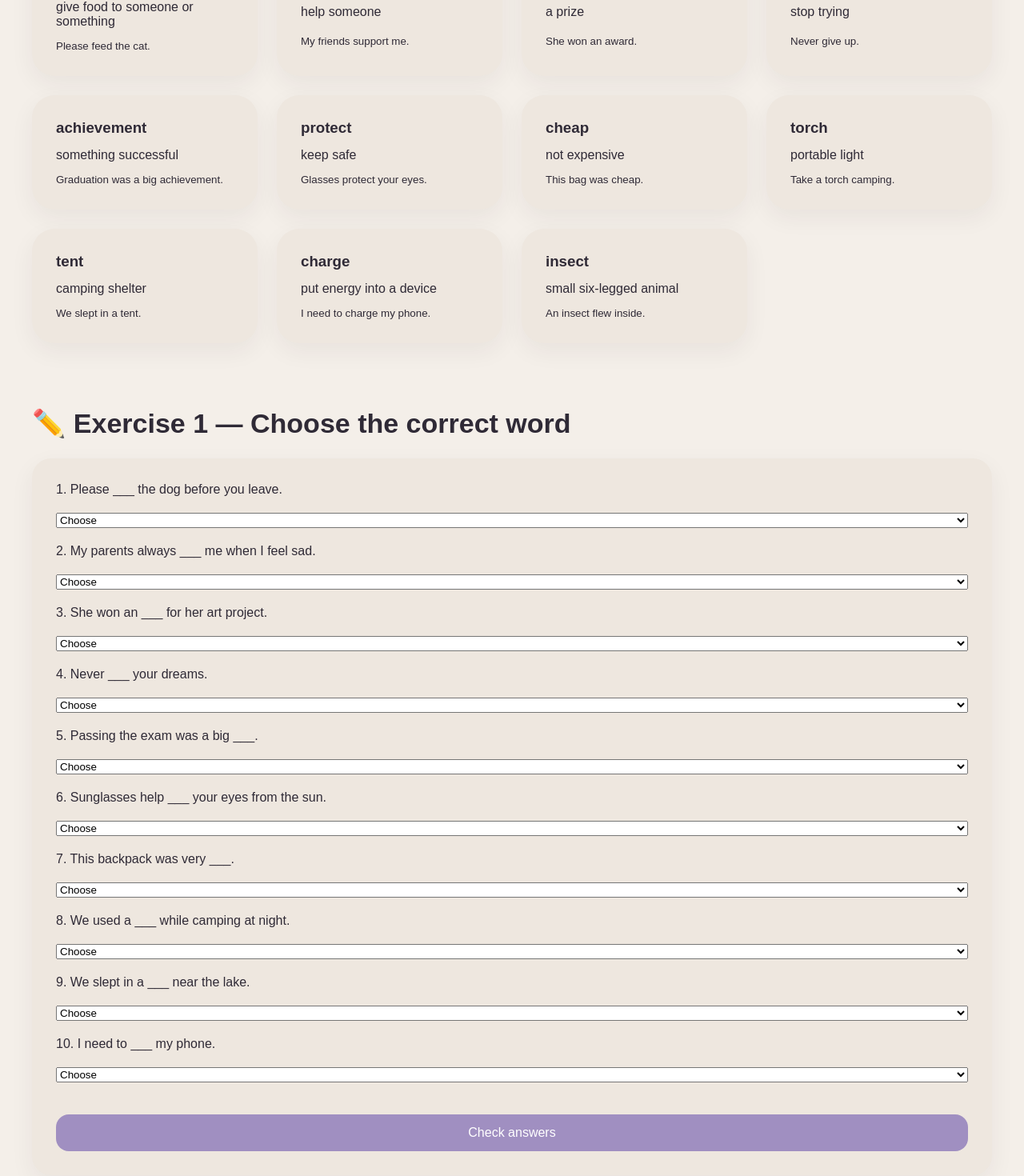
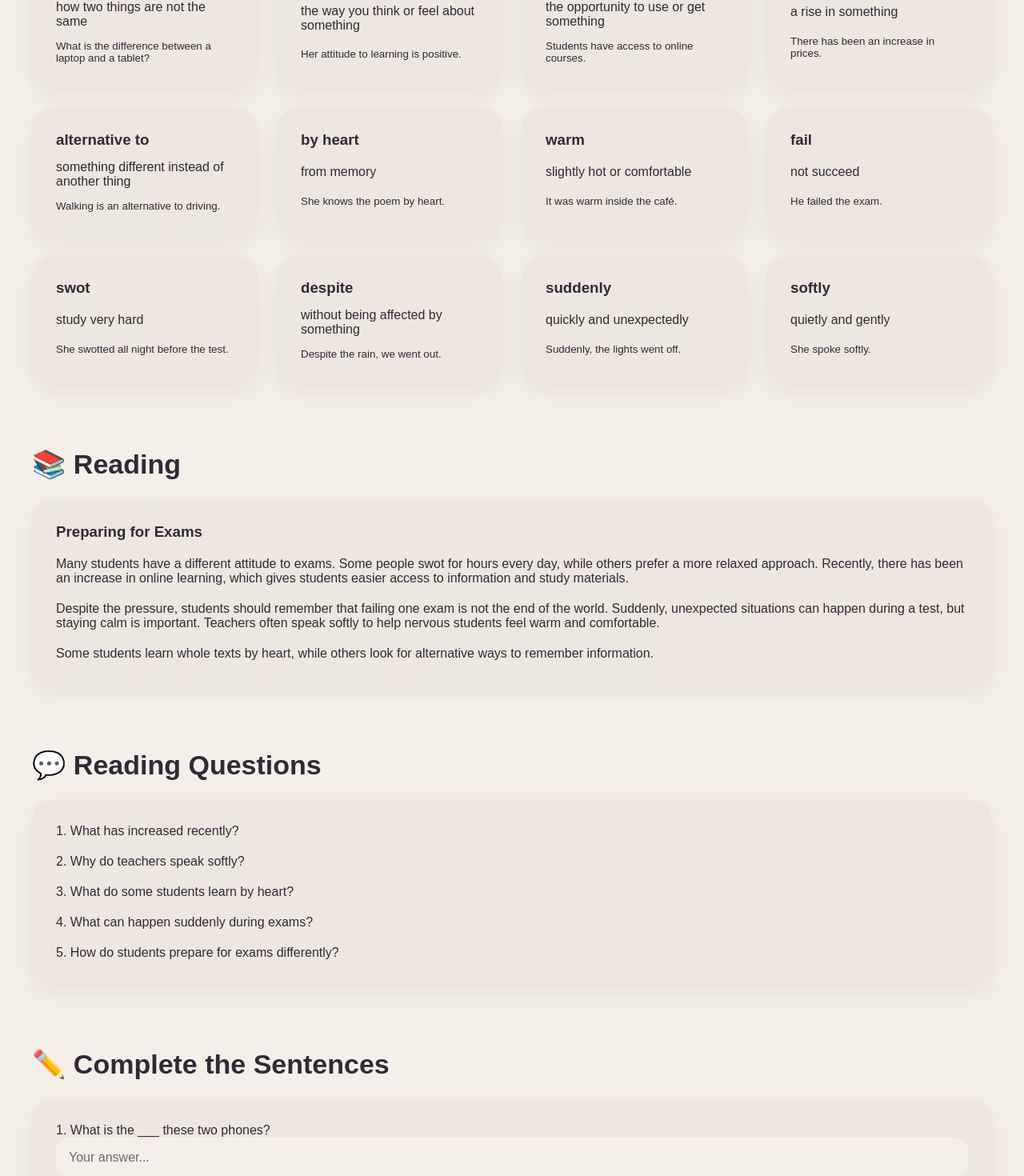
Before and after one commit to olha-zhemerdey/english-lessons-app, a React (Vite) app: page /lesson3 in a window 1280 px wide. Shown: the part 449-1919 px from the top of the page at 80% size. Built offline with nearby package versions, Linux system fonts and the light colour scheme.

Commit message:
lesson 3

```diff
--- a/src/pages/Lesson3.jsx
+++ b/src/pages/Lesson3.jsx
@@ -1,121 +1,209 @@
 import "../index.css";
 import { useState } from "react";
 
-const words = [
+const vocabulary = [
   {
-    word: "feed",
-    meaning: "give food to someone or something",
-    example: "Please feed the cat.",
+    word: "difference between",
+    meaning: "how two things are not the same",
+    example: "What is the difference between a laptop and a tablet?",
   },
 
   {
-    word: "support",
-    meaning: "help someone",
-    example: "My friends support me.",
+    word: "attitude to",
+    meaning: "the way you think or feel about something",
+    example: "Her attitude to learning is positive.",
   },
 
   {
-    word: "award",
-    meaning: "a prize",
-    example: "She won an award.",
+    word: "access to",
+    meaning: "the opportunity to use or get something",
+    example: "Students have access to online courses.",
   },
 
   {
-    word: "give up",
-    meaning: "stop trying",
-    example: "Never give up.",
+    word: "increase in",
+    meaning: "a rise in something",
+    example: "There has been an increase in prices.",
   },
 
   {
-    word: "achievement",
-    meaning: "something successful",
-    example: "Graduation was a big achievement.",
+    word: "alternative to",
+    meaning: "something different instead of another thing",
+    example: "Walking is an alternative to driving.",
   },
 
   {
-    word: "protect",
-    meaning: "keep safe",
-    example: "Glasses protect your eyes.",
+    word: "by heart",
+    meaning: "from memory",
+    example: "She knows the poem by heart.",
   },
 
   {
-    word: "cheap",
-    meaning: "not expensive",
-    example: "This bag was cheap.",
+    word: "warm",
+    meaning: "slightly hot or comfortable",
+    example: "It was warm inside the café.",
   },
 
   {
-    word: "torch",
-    meaning: "portable light",
-    example: "Take a torch camping.",
+    word: "fail",
+    meaning: "not succeed",
+    example: "He failed the exam.",
   },
 
   {
-    word: "tent",
-    meaning: "camping shelter",
-    example: "We slept in a tent.",
+    word: "swot",
+    meaning: "study very hard",
+    example: "She swotted all night before the test.",
   },
 
   {
-    word: "charge",
-    meaning: "put energy into a device",
-    example: "I need to charge my phone.",
+    word: "despite",
+    meaning: "without being affected by something",
+    example: "Despite the rain, we went out.",
   },
 
   {
-    word: "insect",
-    meaning: "small six-legged animal",
-    example: "An insect flew inside.",
+    word: "suddenly",
+    meaning: "quickly and unexpectedly",
+    example: "Suddenly, the lights went off.",
+  },
+
+  {
+    word: "softly",
+    meaning: "quietly and gently",
+    example: "She spoke softly.",
   },
 ];
 
-const correctAnswers = {
-  q1: "feed",
-  q2: "support",
-  q3: "award",
-  q4: "give up",
-  q5: "achievement",
-  q6: "protect",
-  q7: "cheap",
-  q8: "torch",
-  q9: "tent",
-  q10: "charge",
+const vocabularyQuiz = [
+  {
+    id: 1,
+    question: "What is the ___ these two phones?",
+    answer: "difference between",
+  },
+
+  {
+    id: 2,
+    question: "His ___ school is very positive.",
+    answer: "attitude to",
+  },
+
+  {
+    id: 3,
+    question: "Students now have better ___ education.",
+    answer: "access to",
+  },
+
+  {
+    id: 4,
+    question: "There has been an ___ food prices.",
+    answer: "increase in",
+  },
+
+  {
+    id: 5,
+    question: "Cycling is a healthy ___ driving.",
+    answer: "alternative to",
+  },
+
+  {
+    id: 6,
+    question: "I learned the speech ___.",
+    answer: "by heart",
+  },
+
+  {
+    id: 7,
+    question: "Although it was cold outside, the room felt ___.",
+    answer: "warm",
+  },
+
+  {
+    id: 8,
+    question: "If you don’t study, you might ___.",
+    answer: "fail",
+  },
+
+  {
+    id: 9,
+    question: "She had to ___ before the final exam.",
+    answer: "swot",
+  },
+
+  {
+    id: 10,
+    question: "___ being tired, he finished the project.",
+    answer: "despite",
+  },
+
+  {
+    id: 11,
+    question: "The dog barked ___ in the middle of the night.",
+    answer: "suddenly",
+  },
+
+  {
+    id: 12,
+    question: "She closed the door ___ so nobody woke up.",
+    answer: "softly",
+  },
+];
+
+const passiveAnswers = {
+  g1: "has been finished",
+  g2: "has been built",
+  g3: "have been invited",
+  g4: "has been cleaned",
+  g5: "have been sent",
 };
 
-const grammarAnswers = {
-  g1: "has been finished",
-  g2: "have been given",
-  g3: "has been solved",
-  g4: "has been organized",
-  g5: "have been supported",
+const lendBorrowAnswers = {
+  l1: "lend",
+  l2: "borrow",
+  l3: "lend",
+  l4: "borrow",
+  l5: "lend",
 };
 
-function VocabularyLesson() {
+function B1Lesson() {
   const [answers, setAnswers] = useState({});
+
   const [score, setScore] = useState(null);
 
   const [grammar, setGrammar] = useState({});
+
   const [grammarScore, setGrammarScore] = useState(null);
 
-  const handleChange = (q, value) => {
+  const [lendBorrow, setLendBorrow] = useState({});
+
+  const [lendBorrowScore, setLendBorrowScore] = useState(null);
+
+  const handleChange = (id, value) => {
     setAnswers((prev) => ({
       ...prev,
-      [q]: value,
+      [id]: value,
     }));
   };
 
-  const handleGrammar = (q, value) => {
+  const handleGrammar = (id, value) => {
     setGrammar((prev) => ({
       ...prev,
-      [q]: value,
+      [id]: value,
+    }));
+  };
+
+  const handleLendBorrow = (id, value) => {
+    setLendBorrow((prev) => ({
+      ...prev,
+      [id]: value,
     }));
   };
 
   const checkAnswers = () => {
     let points = 0;
 
-    Object.keys(correctAnswers).forEach((key) => {
-      if (answers[key] === correctAnswers[key]) {
+    vocabularyQuiz.forEach((item) => {
+      if (answers[item.id]?.toLowerCase().trim() === item.answer) {
         points++;
       }
     });
@@ -126,8 +214,8 @@ function VocabularyLesson() {
   const checkGrammar = () => {
     let points = 0;
 
-    Object.keys(grammarAnswers).forEach((key) => {
-      if (grammar[key]?.toLowerCase().trim() === grammarAnswers[key]) {
+    Object.keys(passiveAnswers).forEach((key) => {
+      if (grammar[key]?.toLowerCase().trim() === passiveAnswers[key]) {
         points++;
       }
     });
@@ -135,28 +223,40 @@ function VocabularyLesson() {
     setGrammarScore(points);
   };
 
+  const checkLendBorrow = () => {
+    let points = 0;
+
+    Object.keys(lendBorrowAnswers).forEach((key) => {
+      if (lendBorrow[key] === lendBorrowAnswers[key]) {
+        points++;
+      }
+    });
+
+    setLendBorrowScore(points);
+  };
+
   return (
     <main className="page">
       {/* HERO */}
 
       <section className="hero">
-        <p className="subtitle">Vocabulary + Grammar</p>
+        <p className="subtitle">B1 English Lesson</p>
 
-        <h1>English Practice Lesson 🌿</h1>
+        <h1>Vocabulary + Grammar 📚</h1>
 
         <p className="description">
-          Learn useful vocabulary and practise grammar with interactive
-          exercises.
+          Practise useful B1 vocabulary, Present Perfect Passive and the
+          difference between lend and borrow.
         </p>
       </section>
 
       {/* VOCABULARY */}
 
       <section className="lesson">
-        <h2>📚 Vocabulary Box</h2>
+        <h2>📖 Vocabulary Box</h2>
 
         <div className="grid">
-          {words.map((item) => (
+          {vocabulary.map((item) => (
             <div className="card" key={item.word}>
               <h3>{item.word}</h3>
 
@@ -168,231 +268,236 @@ function VocabularyLesson() {
         </div>
       </section>
 
-      {/* EXERCISE 1 */}
+      {/* READING */}
 
       <section className="lesson">
-        <h2>✏️ Exercise 1 — Choose the correct word</h2>
+        <h2>📚 Reading</h2>
 
         <div className="exercise-card">
-          <p>1. Please ___ the dog before you leave.</p>
-
-          <select onChange={(e) => handleChange("q1", e.target.value)}>
-            <option value="">Choose</option>
-
-            <option value="feed">feed</option>
-
-            <option value="charge">charge</option>
-
-            <option value="protect">protect</option>
-          </select>
-
-          <p>2. My parents always ___ me when I feel sad.</p>
-
-          <select onChange={(e) => handleChange("q2", e.target.value)}>
-            <option value="">Choose</option>
-
-            <option value="support">support</option>
-
-            <option value="charge">charge</option>
-
-            <option value="protect">protect</option>
-          </select>
-
-          <p>3. She won an ___ for her art project.</p>
-
-          <select onChange={(e) => handleChange("q3", e.target.value)}>
-            <option value="">Choose</option>
-
-            <option value="award">award</option>
-
-            <option value="torch">torch</option>
-
-            <option value="tent">tent</option>
-          </select>
-
-          <p>4. Never ___ your dreams.</p>
-
-          <select onChange={(e) => handleChange("q4", e.target.value)}>
-            <option value="">Choose</option>
-
-            <option value="give up">give up</option>
-
-            <option value="support">support</option>
-
-            <option value="feed">feed</option>
-          </select>
-
-          <p>5. Passing the exam was a big ___.</p>
-
-          <select onChange={(e) => handleChange("q5", e.target.value)}>
-            <option value="">Choose</option>
-
-            <option value="achievement">achievement</option>
-
-            <option value="insect">insect</option>
-
-            <option value="torch">torch</option>
-          </select>
-
-          <p>6. Sunglasses help ___ your eyes from the sun.</p>
-
-          <select onChange={(e) => handleChange("q6", e.target.value)}>
-            <option value="">Choose</option>
-
-            <option value="protect">protect</option>
-
-            <option value="charge">charge</option>
-
-            <option value="feed">feed</option>
-          </select>
-
-          <p>7. This backpack was very ___.</p>
-
-          <select onChange={(e) => handleChange("q7", e.target.value)}>
-            <option value="">Choose</option>
-
-            <option value="cheap">cheap</option>
-
-            <option value="award">award</option>
-
-            <option value="support">support</option>
-          </select>
-
-          <p>8. We used a ___ while camping at night.</p>
-
-          <select onChange={(e) => handleChange("q8", e.target.value)}>
-            <option value="">Choose</option>
-
-            <option value="torch">torch</option>
-
-            <option value="tent">tent</option>
-
-            <option value="insect">insect</option>
-          </select>
-
-          <p>9. We slept in a ___ near the lake.</p>
-
-          <select onChange={(e) => handleChange("q9", e.target.value)}>
-            <option value="">Choose</option>
-
-            <option value="tent">tent</option>
-
-            <option value="torch">torch</option>
-
-            <option value="charge">charge</option>
-          </select>
-
-          <p>10. I need to ___ my phone.</p>
-
-          <select onChange={(e) => handleChange("q10", e.target.value)}>
-            <option value="">Choose</option>
-
-            <option value="charge">charge</option>
-
-            <option value="protect">protect</option>
-
-            <option value="feed">feed</option>
-          </select>
-
-          <button onClick={checkAnswers}>Check answers</button>
-
-          {score !== null && (
-            <p className="score">You got {score} / 10 correct 🎯</p>
-          )}
-        </div>
-      </section>
-
-      <section className="lesson">
-        <h2>📖 Reading</h2>
-
-        <div className="exercise-card">
-          <h3>A Weekend in the Mountains</h3>
+          <h3>Preparing for Exams</h3>
 
           <p>
-            Last weekend, my friends and I decided to go camping in the
-            mountains. We wanted a cheap holiday away from the busy city, so we
-            packed our bags and left early in the morning. When we arrived, we
-            put up our tent near a river and prepared dinner outside.
+            Many students have a different attitude to exams. Some people swot
+            for hours every day, while others prefer a more relaxed approach.
+            Recently, there has been an increase in online learning, which gives
+            students easier access to information and study materials.
           </p>
 
           <p>
-            During the evening, it became very dark, so we used torches to walk
-            around the campsite. Unfortunately, there were many insects near the
-            water, so we used special spray to protect ourselves. Luckily, I had
-            also remembered to charge my phone before the trip, which was useful
-            when we needed a map.
+            Despite the pressure, students should remember that failing one exam
+            is not the end of the world. Suddenly, unexpected situations can
+            happen during a test, but staying calm is important. Teachers often
+            speak softly to help nervous students feel warm and comfortable.
           </p>
 
           <p>
-            Although the weather was cold at night, the experience was amazing.
-            Camping helped us relax and spend more time in nature.
+            Some students learn whole texts by heart, while others look for
+            alternative ways to remember information.
           </p>
         </div>
       </section>
 
-      {/* READING QUESTIONS */}
+      {/* QUESTIONS */}
 
       <section className="lesson">
         <h2>💬 Reading Questions</h2>
 
         <div className="exercise-card">
-          <p>1. Why did they choose camping?</p>
+          <p>1. What has increased recently?</p>
 
-          <p>2. Where did they put up the tent?</p>
+          <p>2. Why do teachers speak softly?</p>
 
-          <p>3. Why did they use torches?</p>
+          <p>3. What do some students learn by heart?</p>
 
-          <p>4. What problem did they have near the river?</p>
+          <p>4. What can happen suddenly during exams?</p>
 
-          <p>5. Why was the phone useful?</p>
+          <p>5. How do students prepare for exams differently?</p>
         </div>
       </section>
 
-      {/* GRAMMAR */}
+      {/* VOCABULARY EXERCISE */}
 
       <section className="lesson">
-        <h2>🧠 Grammar — Present Perfect Passive</h2>
+        <h2>✏️ Complete the Sentences</h2>
 
         <div className="exercise-card">
-          <p>1. The work __________ (finish).</p>
+          {vocabularyQuiz.map((item) => (
+            <div key={item.id}>
+              <p>
+                {item.id}. {item.question}
+              </p>
+
+              <input
+                type="text"
+                placeholder="Your answer..."
+                onChange={(e) => handleChange(item.id, e.target.value)}
+              />
+            </div>
+          ))}
+
+          <button onClick={checkAnswers}>Check Answers</button>
+
+          {score !== null && (
+            <p className="score">You got {score} / 12 correct 🎯</p>
+          )}
+        </div>
+      </section>
+
+      {/* PRESENT PERFECT PASSIVE */}
+
+      <section className="lesson">
+        <h2>🧠 Present Perfect Passive</h2>
+
+        <div className="exercise-card">
+          <table className="grammar-table">
+            <thead>
+              <tr>
+                <th>Structure</th>
+                <th>Example</th>
+              </tr>
+            </thead>
+
+            <tbody>
+              <tr>
+                <td>have/has been + V3</td>
+
+                <td>The work has been finished.</td>
+              </tr>
+            </tbody>
+          </table>
+
+          <br />
+
+          <p>
+            We use the Present Perfect Passive when the action is more important
+            than the person who did it.
+          </p>
+
+          <p>Example:</p>
+
+          <p>The invitations have been sent.</p>
+        </div>
+      </section>
+
+      {/* GRAMMAR EXERCISE */}
+
+      <section className="lesson">
+        <h2>✍️ Present Perfect Passive Practice</h2>
+
+        <div className="exercise-card">
+          <p>1. The project __________ (finish).</p>
 
           <input
             type="text"
             onChange={(e) => handleGrammar("g1", e.target.value)}
           />
 
-          <p>2. The awards __________ (give).</p>
+          <p>2. A new school __________ (build).</p>
 
           <input
             type="text"
             onChange={(e) => handleGrammar("g2", e.target.value)}
           />
 
-          <p>3. The problem __________ (solve).</p>
+          <p>3. All the guests __________ (invite).</p>
 
           <input
             type="text"
             onChange={(e) => handleGrammar("g3", e.target.value)}
           />
 
-          <p>4. The event __________ (organize).</p>
+          <p>4. The room __________ (clean).</p>
 
           <input
             type="text"
             onChange={(e) => handleGrammar("g4", e.target.value)}
           />
 
-          <p>5. The students __________ (support).</p>
+          <p>5. The emails __________ (send).</p>
 
           <input
             type="text"
             onChange={(e) => handleGrammar("g5", e.target.value)}
           />
 
-          <button onClick={checkGrammar}>Check grammar</button>
+          <button onClick={checkGrammar}>Check Grammar</button>
 
           {grammarScore !== null && (
             <p className="score">You got {grammarScore} / 5 correct ✨</p>
+          )}
+        </div>
+      </section>
+
+      {/* LEND / BORROW */}
+
+      <section className="lesson">
+        <h2>🔄 Lend vs Borrow</h2>
+
+        <div className="exercise-card">
+          <p>
+            <b>Lend</b> = give something to someone temporarily.
+          </p>
+
+          <p>
+            <b>Borrow</b> = take something from someone temporarily.
+          </p>
+
+          <hr />
+
+          <p>1. Can you ___ me your pen?</p>
+
+          <select onChange={(e) => handleLendBorrow("l1", e.target.value)}>
+            <option value="">Choose</option>
+
+            <option value="lend">lend</option>
+
+            <option value="borrow">borrow</option>
+          </select>
+
+          <p>2. I need to ___ some money from my friend.</p>
+
+          <select onChange={(e) => handleLendBorrow("l2", e.target.value)}>
+            <option value="">Choose</option>
+
+            <option value="lend">lend</option>
+
+            <option value="borrow">borrow</option>
+          </select>
+
+          <p>3. Could you ___ me your notes?</p>
+
+          <select onChange={(e) => handleLendBorrow("l3", e.target.value)}>
+            <option value="">Choose</option>
+
+            <option value="lend">lend</option>
+
+            <option value="borrow">borrow</option>
+          </select>
+
+          <p>4. She asked if she could ___ my laptop.</p>
+
+          <select onChange={(e) => handleLendBorrow("l4", e.target.value)}>
+            <option value="">Choose</option>
+
+            <option value="lend">lend</option>
+
+            <option value="borrow">borrow</option>
+          </select>
+
+          <p>5. I never ___ expensive things to strangers.</p>
+
+          <select onChange={(e) => handleLendBorrow("l5", e.target.value)}>
+            <option value="">Choose</option>
+
+            <option value="lend">lend</option>
+
+            <option value="borrow">borrow</option>
+          </select>
+
+          <button onClick={checkLendBorrow}>Check Answers</button>
+
+          {lendBorrowScore !== null && (
+            <p className="score">You got {lendBorrowScore} / 5 correct 🎯</p>
           )}
         </div>
       </section>
@@ -403,19 +508,19 @@ function VocabularyLesson() {
         <h2>🗣 Speaking Practice</h2>
 
         <div className="exercise-card">
-          <p>1. Have you ever slept in a tent?</p>
+          <p>1. What is your attitude to exams?</p>
 
-          <p>2. What do you usually take camping?</p>
+          <p>2. Have you ever failed an important test?</p>
 
-          <p>3. How do you protect yourself from insects?</p>
+          <p>3. Do you usually learn things by heart?</p>
 
-          <p>4. Do you prefer cheap or expensive holidays?</p>
+          <p>4. What is a good alternative to studying late at night?</p>
 
-          <p>5. What achievements are you proud of?</p>
+          <p>5. Have you ever borrowed something valuable?</p>
         </div>
       </section>
     </main>
   );
 }
 
-export default VocabularyLesson;
+export default B1Lesson;
```
